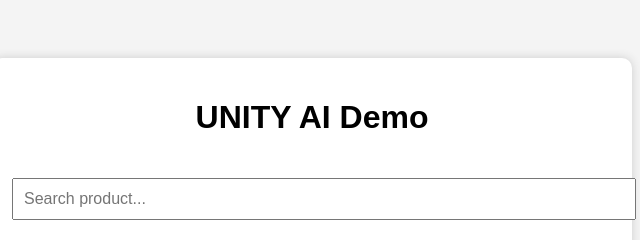
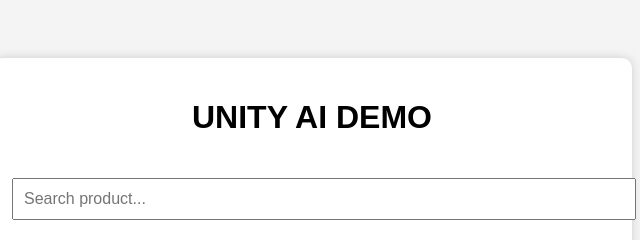
Before and after one commit to UNITYRELIANCEAI/UNITY-AI, a plain HTML site: page index.html in a window 1280 px wide. Shown: the top 240 px of the page, 328-968 px from the left. Drawn offline with Linux system fonts and the light colour scheme; no server answers.

Commit message:
Add files via upload

```diff
--- a/index.html
+++ b/index.html
@@ -8,7 +8,7 @@
 </head>
 <body>
   <div class="container">
-    <h1>UNITY AI Demo</h1>
+    <h1>UNITY AI DEMO</h1>
     <input type="text" id="searchBox" placeholder="Search product..." />
     <div id="result"></div>
   </div>
```
